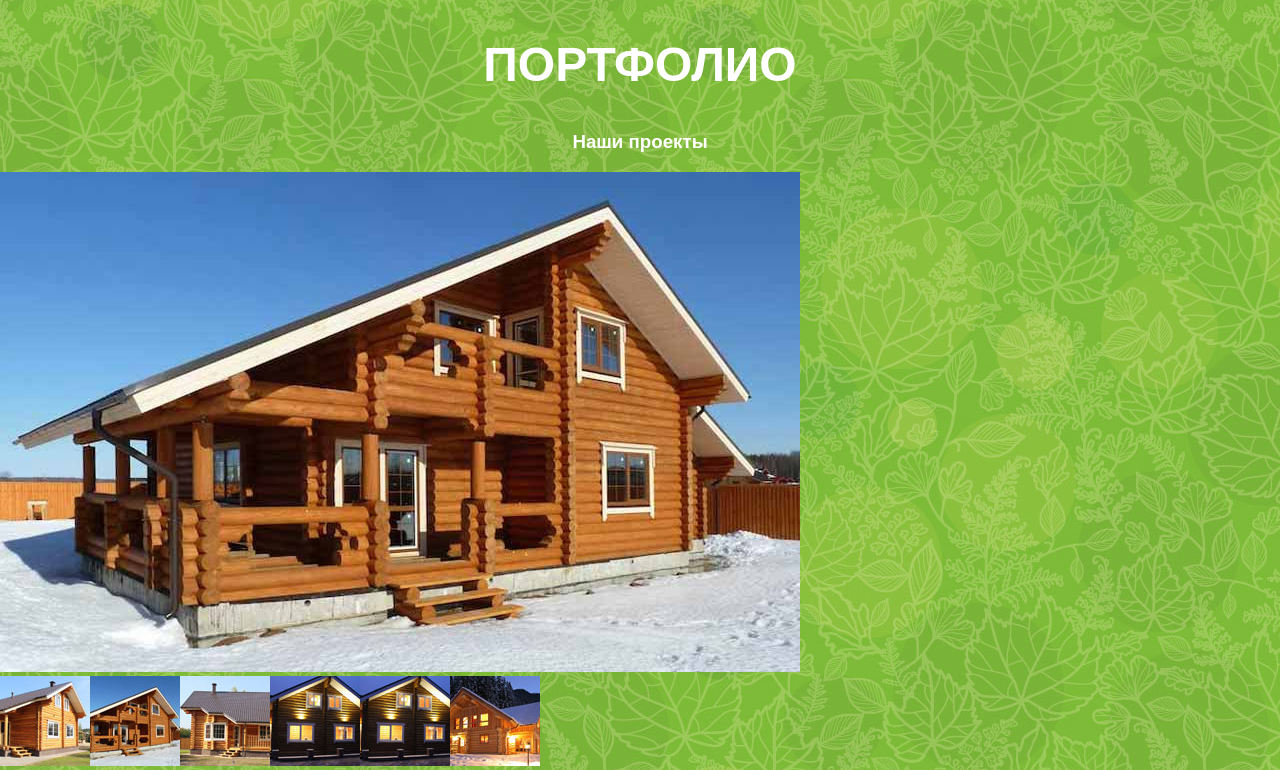
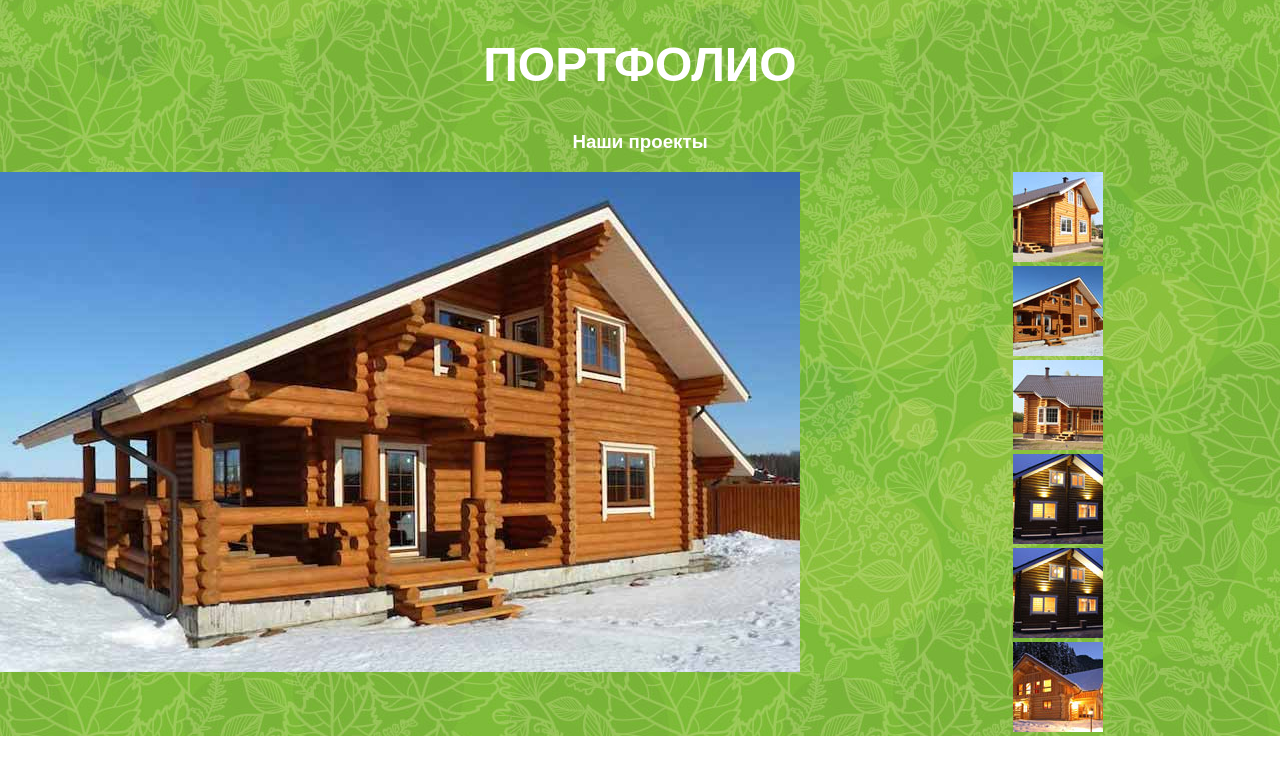
Before and after one commit to aisteron/dom4000, a plain HTML site: page index.html in a window 1280 px wide. Shown: the part 1757-2527 px from the top of the page. After the commit the page ends 2493 px from the top, so only its background shows below. Drawn offline with Linux system fonts and the light colour scheme.

Commit message:
work started6

```diff
--- a/sections/3.html
+++ b/sections/3.html
@@ -4,10 +4,10 @@
 </div>
 
 <div class="pure-g">
-	<div class="pure-u-10">
+	<div class="pure-u-19-24">
 		<img alt="фл-224" data-src="img/section3/001.jpg" class="lazyload">
 	</div>
-	<div class="pure-u-2">
+	<div class="pure-u-3-24">
 		<img data-src="img/section3/thumbs/001.jpg" class="lazyload">
 		<img data-src="img/section3/thumbs/002.jpg" class="lazyload">
 		<img data-src="img/section3/thumbs/003.jpg" class="lazyload">
```
